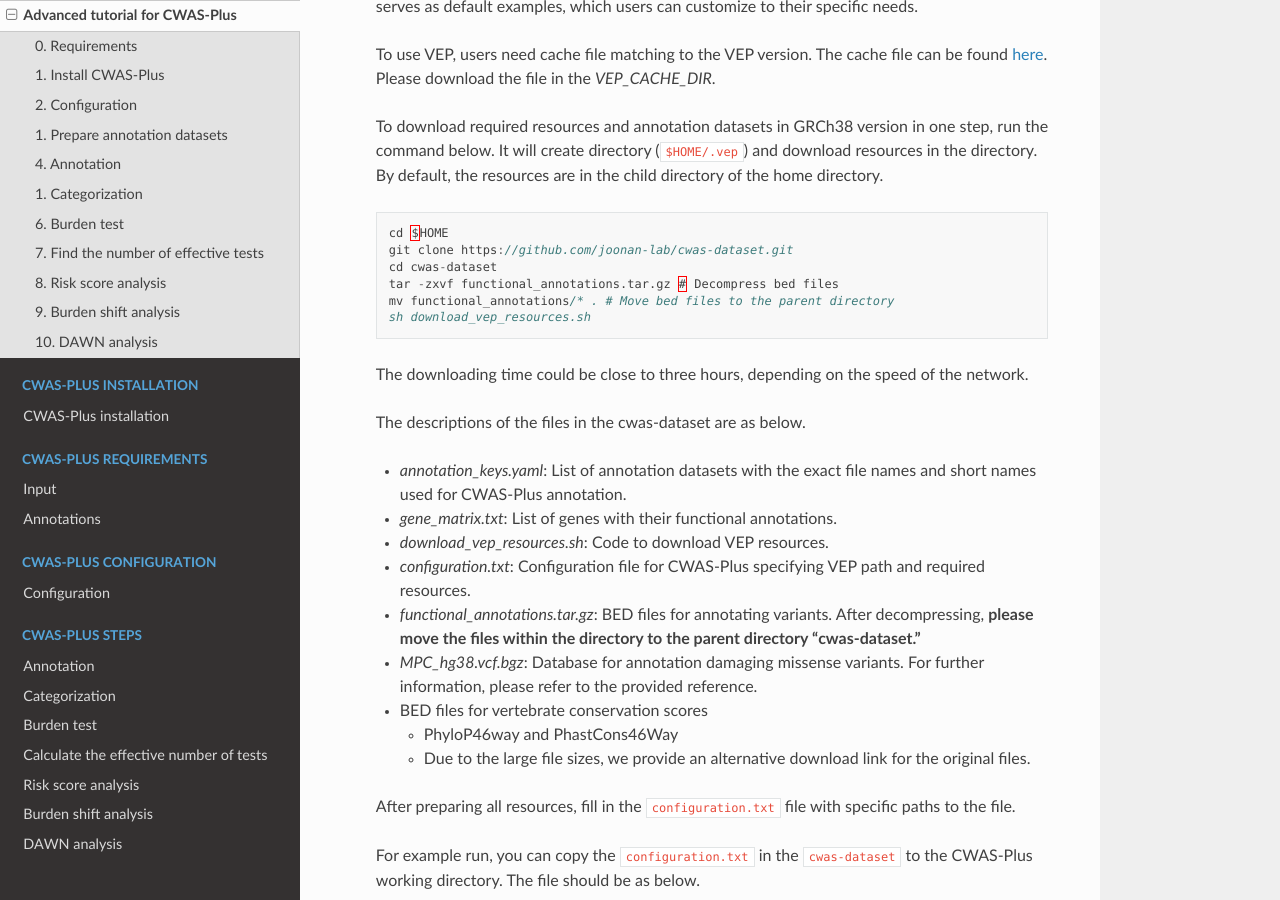
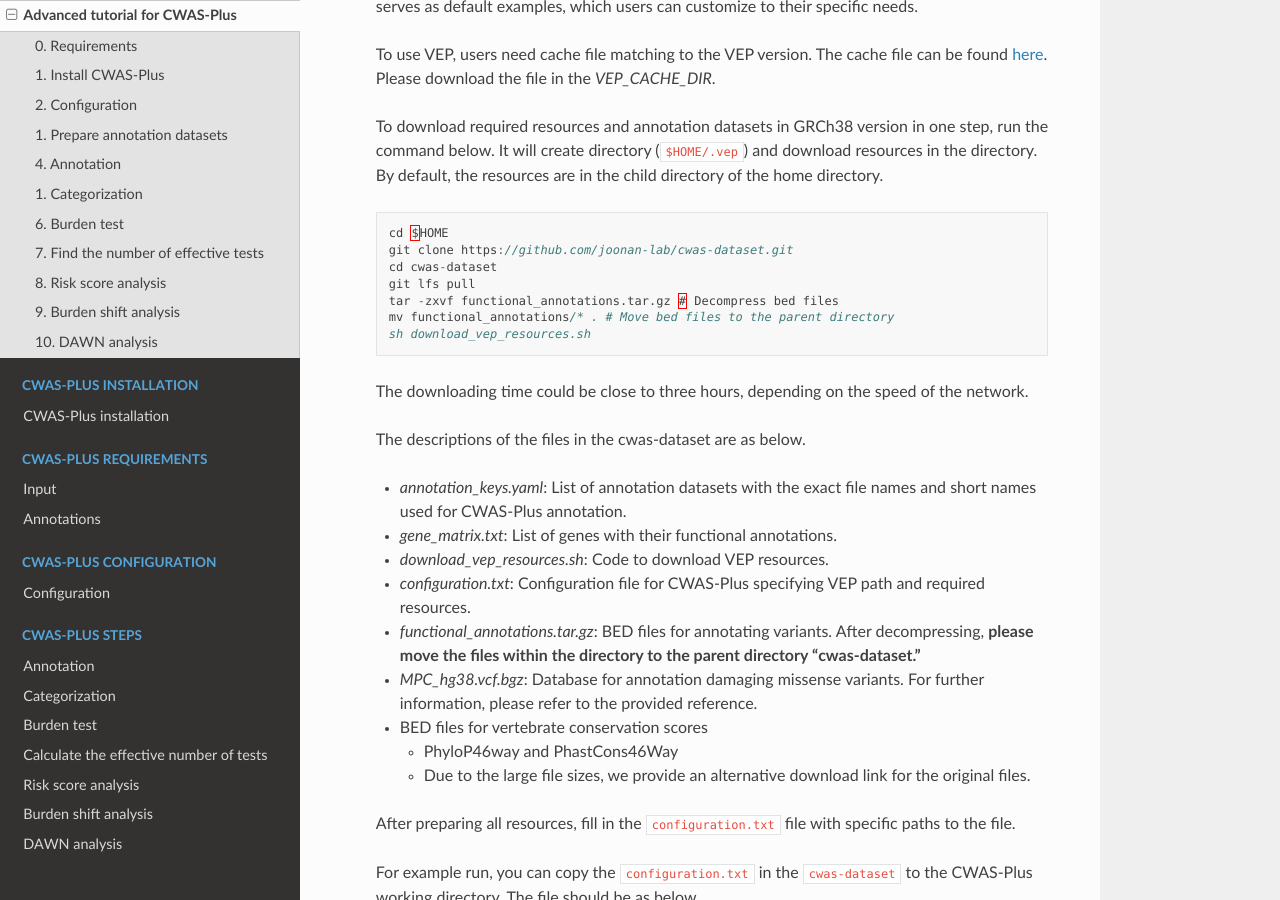
Before and after one commit to joonan-lab/cwas, a Sphinx documentation site: the page built from docs/quickstart/advanced_tutorial.rst, in a window 1280 px wide and 900 px high, scrolled down 4068 px. Built offline with Sphinx 7.4.7 and the Read the Docs theme 2.0.0, drawn with Linux system fonts in a browser that asks for light colours.

Commit message:
Update advanced_tutorial.rst

```diff
--- a/docs/quickstart/advanced_tutorial.rst
+++ b/docs/quickstart/advanced_tutorial.rst
@@ -185,6 +185,7 @@
     cd $HOME
     git clone https://github.com/joonan-lab/cwas-dataset.git
     cd cwas-dataset
+    git lfs pull
     tar -zxvf functional_annotations.tar.gz # Decompress bed files
     mv functional_annotations/* . # Move bed files to the parent directory
     sh download_vep_resources.sh
```
